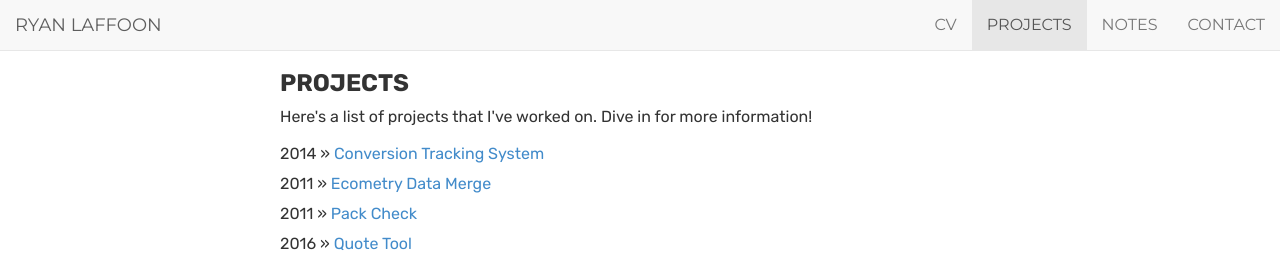
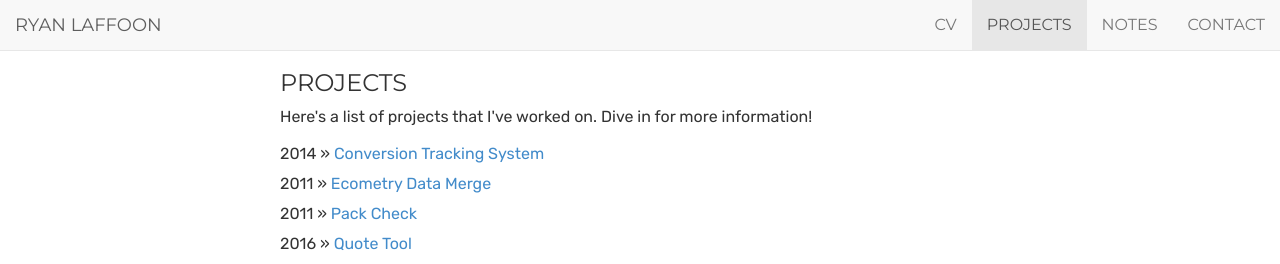
Before and after one commit to ryanlaffoon/ryanlaffoon.github.io, a Jekyll site: the page built from projects/index.html, in a window 1280 px wide. Shown: the top 264 px of the page. Built offline with Jekyll 4.4.1, drawn with Linux system fonts in a browser that asks for light colours.

Commit message:
Update index.html

```diff
--- a/projects/index.html
+++ b/projects/index.html
@@ -10,7 +10,7 @@ description: Projects by Ryan Laffoon, A Developer and Musician living and worki
 ---
 <div class="projects">
     <div class="title">
-        <h3>
+        <h3 class="title">
             {{ page.title }}
         </h3>
     </div>
```
